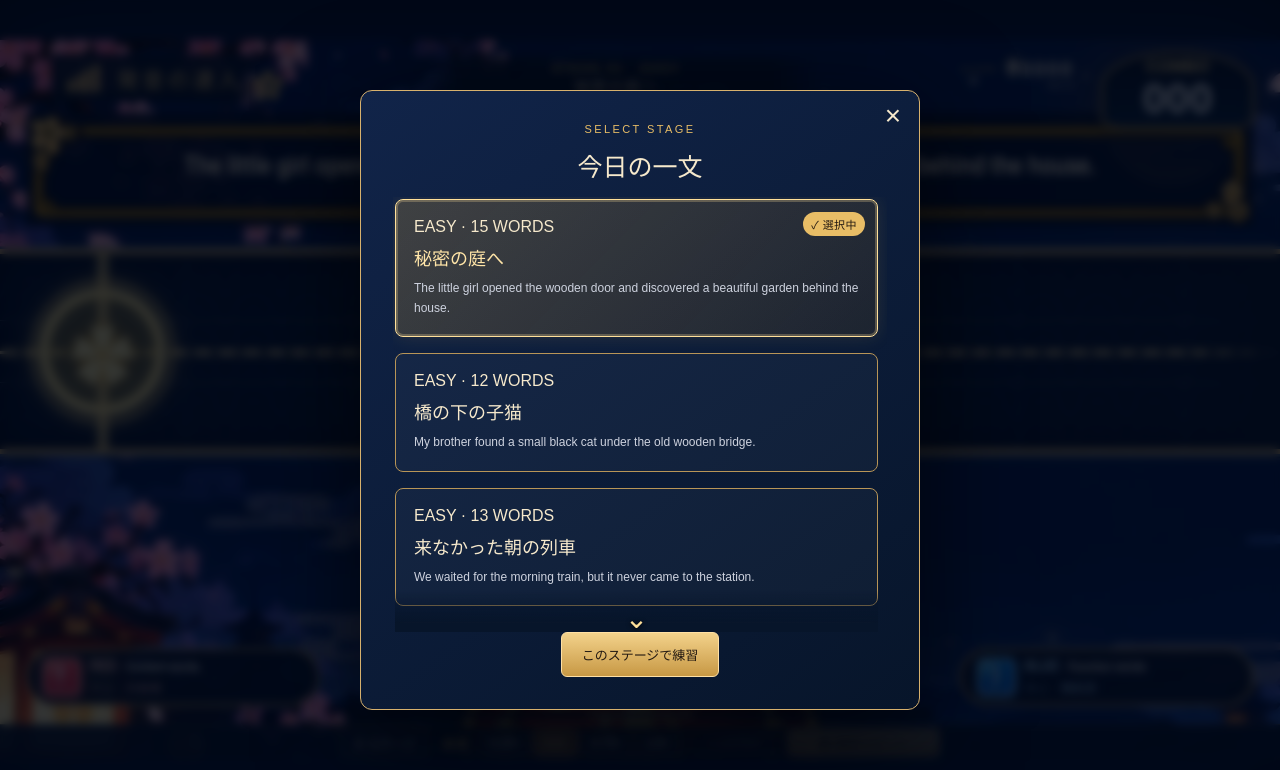
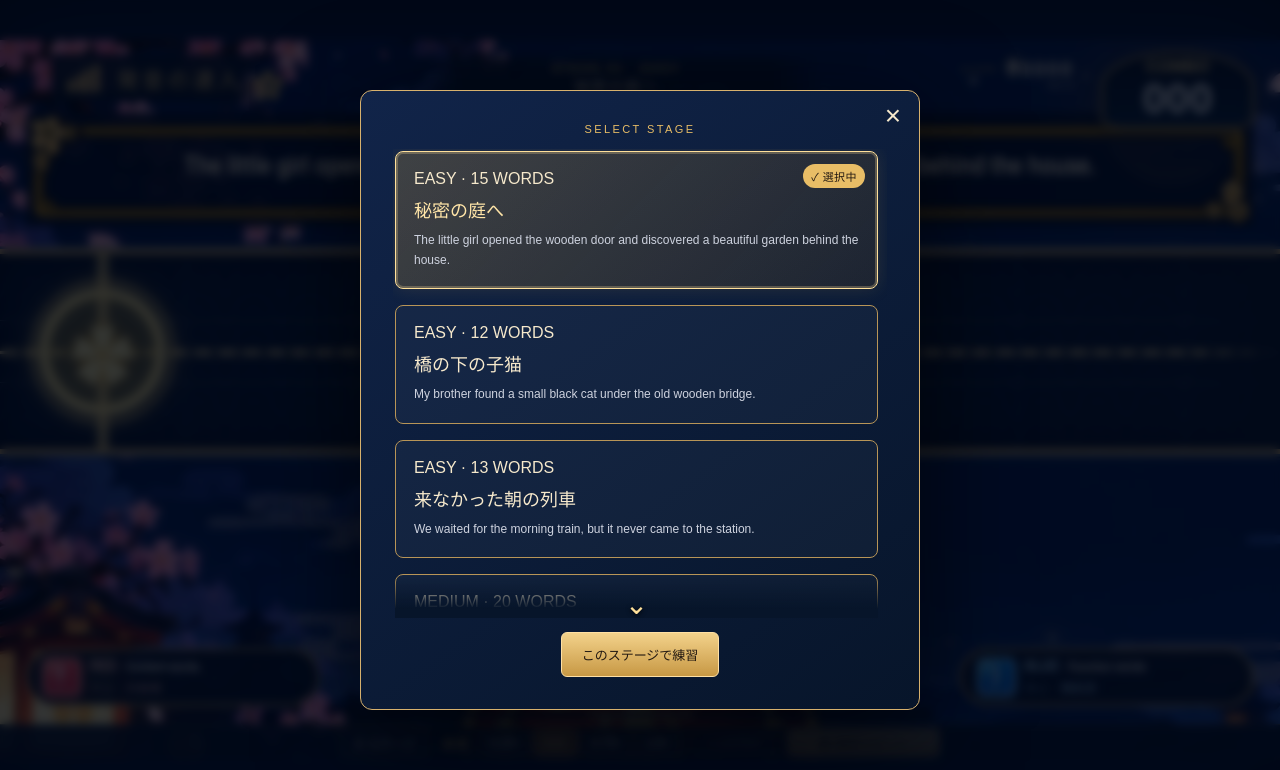
Before and after one commit to d14618404/hatsuon-tatsujin, a website with bundled scripts: page index.html in a window 1280 px wide. Both pictures are taken after a click on the button "☷ ステージ". Built offline with nearby package versions, Linux system fonts and the light colour scheme; files whose address does not match are found by name.

Commit message:
Simplify stage selection heading

```diff
--- a/index.html
+++ b/index.html
@@ -11,7 +11,7 @@
   <button class="touch-pad don" id="don" aria-label="内容語 ドンッ"><strong>内容語</strong><span>ドンッ</span></button><button class="touch-pad ka" id="ka" aria-label="機能語 カッ"><strong>機能語</strong><span>カッ</span></button>
   <footer class="controls"><button id="stage-button" class="quiet">☷ ステージ</button><div class="speed"><span>速度</span><div id="speeds" role="group" aria-label="再生速度"><button data-rate="0.25">0.25×</button><button data-rate="0.5" aria-pressed="true" class="selected">0.5×</button><button data-rate="0.75">0.75×</button><button data-rate="1">1.0×</button></div></div><button id="listen" class="quiet" disabled>♫ LISTEN</button><button id="start" class="primary" disabled>準備中…</button><button id="restart" class="quiet" hidden title="開始前に戻って速度を選び直します">↶ やり直す・速度変更</button></footer>
   <p class="notice" id="notice" role="status"></p>
-  <dialog id="stage-dialog"><button class="close" id="close-stage" aria-label="閉じる">×</button><span class="eyebrow">SELECT STAGE</span><h2>今日の一文</h2><div class="stage-list-wrap"><div id="stage-list"></div><div id="stage-scroll-hint" aria-hidden="true">⌄</div></div><button id="choose-stage" class="primary">このステージで練習</button></dialog>
+  <dialog id="stage-dialog"><button class="close" id="close-stage" aria-label="閉じる">×</button><span class="eyebrow">SELECT STAGE</span><div class="stage-list-wrap"><div id="stage-list"></div><div id="stage-scroll-hint" aria-hidden="true">⌄</div></div><button id="choose-stage" class="primary">このステージで練習</button></dialog>
   <dialog id="result-dialog"><span class="eyebrow">PRACTICE COMPLETE</span><h2>おつかれさまでした！</h2><p id="result-mode"></p><strong class="result-score" id="result-score"></strong><div class="result-stats" id="result-stats"></div><p id="save-status"></p><div class="dialog-actions"><button id="result-stages" class="quiet">ステージ選択</button><button id="retry" class="primary">↶ 速度を選んでもう一度</button></div></dialog>
 </main><aside class="rotate"><span>↻</span><h2>横向きで、リズムに乗ろう。</h2><p>端末を横にすると、太鼓ゲームをプレイできます。</p></aside>
 <script type="module" src="./src/main.js"></script></body></html>
--- a/src/styles.css
+++ b/src/styles.css
@@ -85,8 +85,7 @@ h1{font:800 1.5cqw Arial,sans-serif;letter-spacing:.16em;color:#ffda8a;white-spa
 .stage-card.selected{border-color:#ffe09a;background:linear-gradient(135deg,#c99c3f42,#6f4d172e);box-shadow:inset 0 0 0 2px #ffe09a42,0 0 18px #d7a94724}
 .stage-card.selected strong{color:#ffe5a8}
 .stage-card.selected:after{content:"✓ 選択中";position:absolute;top:12px;right:12px;padding:4px 8px;border-radius:999px;background:#e8bd66;color:#241a12;font-size:11px;font-weight:800;letter-spacing:.04em}
-#stage-dialog[open]{display:grid;grid-template-rows:auto auto minmax(0,1fr) auto;width:min(560px,80%);height:min(620px,90svh);overflow:hidden}
-#stage-dialog h2{margin-bottom:14px}
+#stage-dialog[open]{display:grid;grid-template-rows:auto minmax(0,1fr) auto;row-gap:14px;width:min(560px,80%);height:min(620px,90svh);overflow:hidden}
 #stage-list{height:100%;min-height:0;overflow-y:scroll;padding:2px 9px 2px 2px;scrollbar-color:#d8b66d #07152a;scrollbar-width:auto;overscroll-behavior:contain;-webkit-overflow-scrolling:touch}
 #stage-list::-webkit-scrollbar{width:8px}
 #stage-list::-webkit-scrollbar-track{background:#07152a;border-radius:8px}
```
